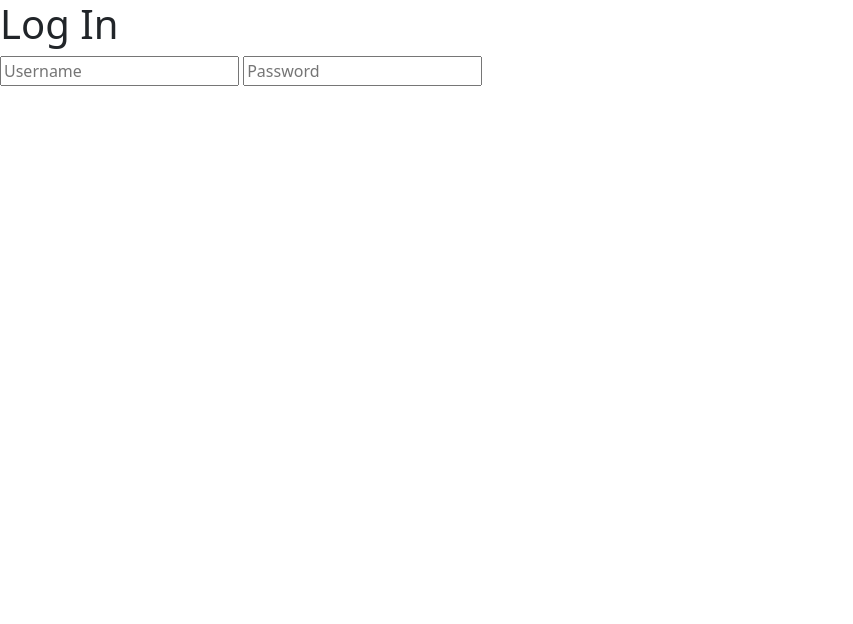
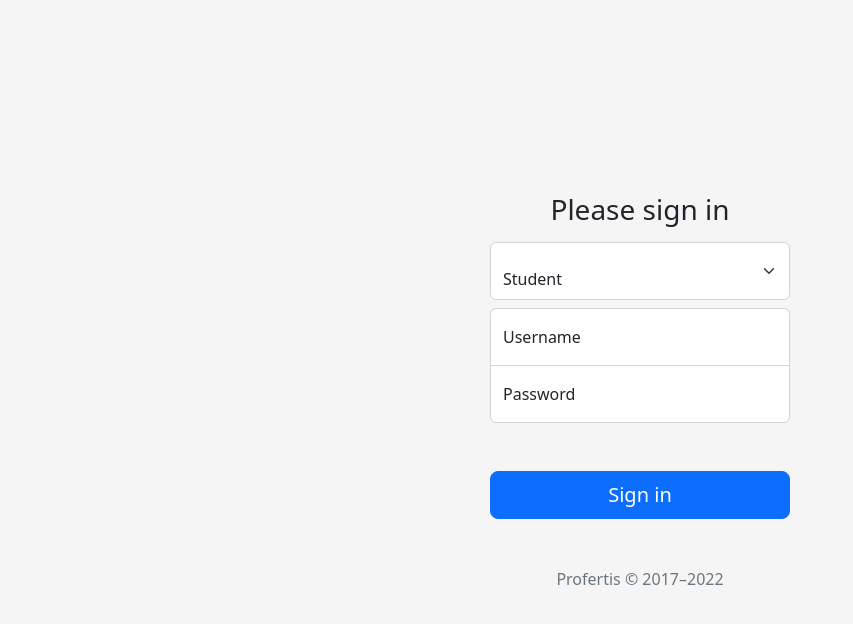
Before and after one commit to profertis/profertis, a SvelteKit app in the folder frontend/: page / in a window 1280 px wide. Shown: the top 624 px of the page, without its empty margins (0-853 px from the left). Built offline with nearby package versions, Linux system fonts and the light colour scheme.

Commit message:
Sign in page

```diff
--- a/frontend/package.json
+++ b/frontend/package.json
@@ -27,6 +27,7 @@
 		"prettier-plugin-svelte": "^2.7.0",
 		"sass": "^1.53.0",
 		"surreal.js": "^0.4.20",
+		"surrealdb.js": "^0.3.1",
 		"svelte": "^3.44.0",
 		"svelte-check": "^2.7.1",
 		"svelte-preprocess": "^4.10.7",
--- a/frontend/src/app.html
+++ b/frontend/src/app.html
@@ -1,6 +1,12 @@
 <!DOCTYPE html>
 <html lang="en">
 	<head>
+		<style>
+			body {
+				width: 100vw;
+				height: 100vh;
+			}
+		</style>
 		<meta charset="utf-8" />
 		<link rel="icon" href="%sveltekit.assets%/favicon.png" />
 		<meta name="viewport" content="width=device-width" />
--- a/frontend/src/routes/+page.svelte
+++ b/frontend/src/routes/+page.svelte
@@ -1,11 +1,64 @@
 <script lang="ts">
-    export let loggedIn = false;
+	export let type: "student" | "teacher" | "admin" = "student"
+	export let username = "";
+	export let password = "";
 </script>
 
-{#if loggedIn}
-    <h1>Welcome!</h1>
-{:else}
-    <h1>Log In</h1>
-    <input placeholder="Username">
-    <input placeholder="Password">
-{/if}
+<div class="text-center d-flex align-items-center pt-5 pb-5 loginContainer">
+	<main class="form-signin w-100 m-auto">
+		<form>
+			<h1 class="h3 mb-3 fw-normal">Please sign in</h1>
+			<div class="form-floating my-2">
+				<select class="form-select" aria-label="Login Type" bind:value={type}>
+					<option selected value="student">Student</option>
+					<option value="teacher">Teacher</option>
+					<option value="admin">Admin</option>
+				</select>
+			</div>
+			<div class="form-floating">
+				<input bind:value={username} type="email" class="form-control" id="floatingInput" placeholder="User123" />
+				<label for="floatingInput">Username</label>
+			</div>
+			<div class="form-floating mb-5">
+				<input
+					bind:value={password}
+					type="password"
+					class="form-control"
+					id="floatingPassword"
+					placeholder="Password"
+				/>
+				<label for="floatingPassword">Password</label>
+			</div>
+			<button class="w-100 btn btn-lg btn-primary" type="submit">Sign in</button>
+			<p class="mt-5 mb-3 text-muted">Profertis © 2017–2022</p>
+		</form>
+	</main>
+</div>
+
+<style>
+	.loginContainer {
+		background-color: #f5f5f5;
+		height: 100vh;
+	}
+
+	.form-signin {
+		max-width: 330px;
+		padding: 15px;
+	}
+
+	/* This prevents the highlight from being under other inputs. */
+	.form-floating:focus-within {
+		z-index: 2;
+	}
+
+	.form-signin input[type='email'] {
+		margin-bottom: -1px;
+		border-bottom-right-radius: 0;
+		border-bottom-left-radius: 0;
+	}
+
+	.form-signin input[type='password'] {
+		border-top-left-radius: 0;
+		border-top-right-radius: 0;
+	}
+</style>
```
Also changed, not shown: 1 other file (tests, documents, lock files or other folders).
